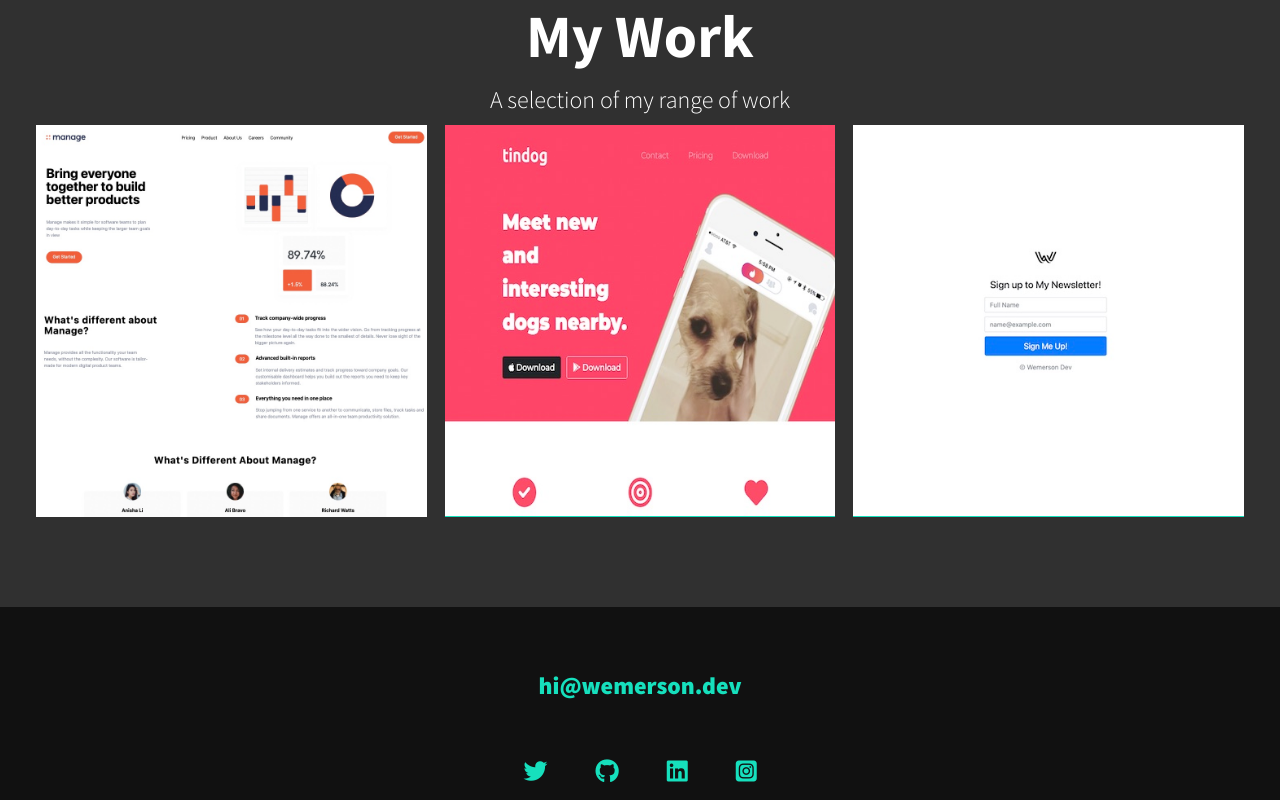
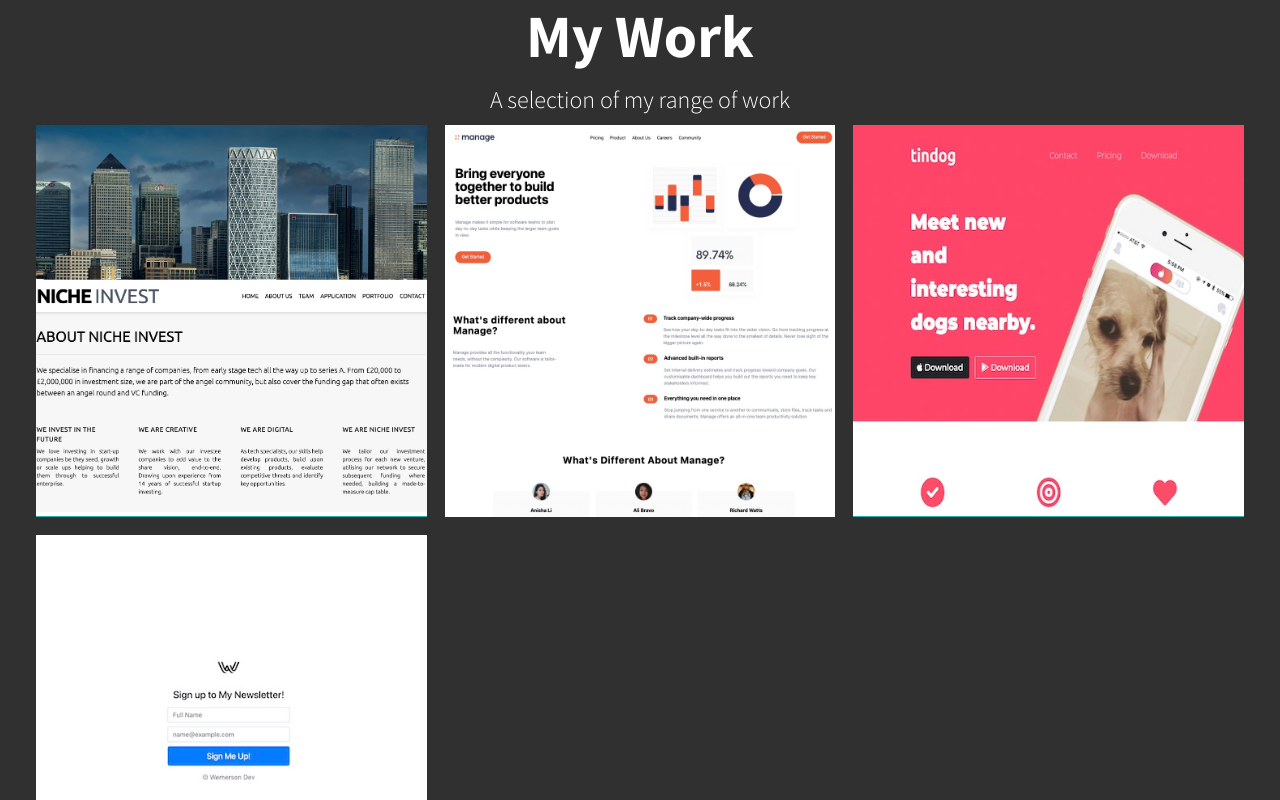
Before and after one commit to wemersonqueiroz/portfolio, a React (Create React App) app: page / in a window 1280 px wide. Shown: the part 1660-2460 px from the top of the page. Built offline with nearby package versions, Linux system fonts and the light colour scheme.

Commit message:
[UPDATE] Added NicheInvest to portfolio

```diff
--- a/src/App.css
+++ b/src/App.css
@@ -15,7 +15,7 @@
 
   --clr-light: #fff;
   --clr-dark: #303030;
-  --clr-accent: #16e0bd;
+  --clr-accent: hsl(180, 56%, 44%);
 
   --fs-h1: 3rem;
   --fs-h2: 2.25rem;
--- a/src/container/Portfolio.js
+++ b/src/container/Portfolio.js
@@ -8,6 +8,11 @@ export default function Works() {
       <h2 className="section__title section__title--work"> My Work</h2>
       <p className="section__subtitle">A selection of my range of work</p>
       <div class="portfolio">
+        {/* portfolio ITEM 04*/}
+        <WorksDetails
+          projectLink="https://niche-invest.com"
+          projectImage={Images.portfolio.portfolio04}
+        />
         {/* portfolio ITEM 03*/}
         <WorksDetails
           projectLink="https://manage-tailwind.pages.dev/"
--- a/src/images/Images.js
+++ b/src/images/Images.js
@@ -4,6 +4,7 @@ const Images = {
     portfolio01: require("./portfolio01.jpg"),
     portfolio02: require("./portfolio02.jpg"),
     portfolio03: require("./portfolio03.jpg"),
+    portfolio04: require("./portfolio04.jpg"),
   },
   profile: {
     profile00: require("./profile00.jpg"),
```
Also changed, not shown: src/images/portfolio04.jpg (added).
